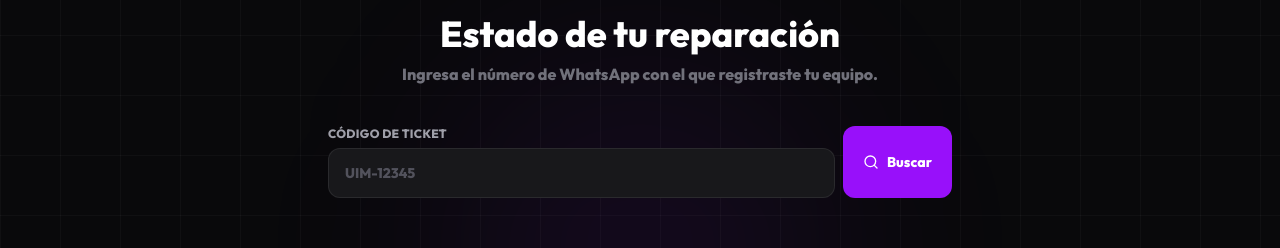
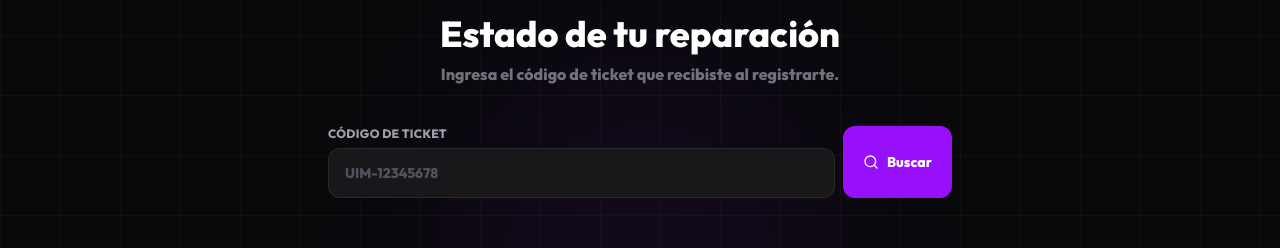
Before and after one commit to Shooukoo/gest-reparaciones, a Next.js app: page /estado in a window 1280 px wide. Shown: the part 205-453 px from the top of the page. Built offline with nearby package versions, Linux system fonts and the light colour scheme; no server answers.

Commit message:
feat: Add a new page for users to track the status of their repair tickets by code.

```diff
--- a/src/app/estado/page.tsx
+++ b/src/app/estado/page.tsx
@@ -32,18 +32,18 @@ const ESTADO_CONFIG = {
 };
 
 export default function EstadoPage() {
-    const [whatsapp, setWhatsapp] = useState("");
+    const [ticketCode, setTicketCode] = useState("");
     const [tickets, setTickets] = useState<Ticket[]>([]);
     const [searched, setSearched] = useState(false);
     const [loading, setLoading] = useState(false);
 
     async function handleSearch(e: React.FormEvent) {
         e.preventDefault();
-        if (!whatsapp.trim()) return;
+        if (!ticketCode.trim()) return;
         setLoading(true);
         setSearched(false);
         try {
-            const ticket = await getTicketByCode(whatsapp.trim());
+            const ticket = await getTicketByCode(ticketCode.trim());
             setTickets(ticket ? [ticket] : []);
         } finally {
             setSearched(true);
@@ -74,22 +74,22 @@ export default function EstadoPage() {
                         Estado de tu reparación
                     </h1>
                     <p className="text-zinc-500 text-sm sm:text-base">
-                        Ingresa el número de WhatsApp con el que registraste tu equipo.
+                        Ingresa el código de ticket que recibiste al registrarte.
                     </p>
                 </div>
 
                 {/* Search form */}
                 <form onSubmit={handleSearch} className="flex gap-2 mb-8">
                     <div className="relative flex-1">
-                        <label htmlFor="whatsapp" className="block text-xs font-semibold text-zinc-400 mb-1.5 uppercase tracking-wide">Código de ticket</label>
+                        <label htmlFor="ticketCode" className="block text-xs font-semibold text-zinc-400 mb-1.5 uppercase tracking-wide">Código de ticket</label>
                         <input
-                            id="whatsapp"
-                            name="whatsapp"
+                            id="ticketCode"
+                            name="ticketCode"
                             type="text"
                             required
-                            value={whatsapp}
-                            onChange={(e) => setWhatsapp(e.target.value)}
-                            placeholder="UIM-12345"
+                            value={ticketCode}
+                            onChange={(e) => setTicketCode(e.target.value)}
+                            placeholder="UIM-12345678"
                             className="w-full pl-4 pr-4 py-3.5 bg-zinc-900 border border-white/8 rounded-xl text-white placeholder-zinc-600 focus:outline-none focus:ring-2 focus:ring-purple-500 focus:border-transparent transition-all text-sm"
                         />
                     </div>
@@ -120,7 +120,7 @@ export default function EstadoPage() {
                         <ClipboardList className="w-12 h-12 text-zinc-700 mx-auto mb-3" />
                         <p className="text-zinc-400 font-semibold">No encontramos tickets</p>
                         <p className="text-zinc-600 text-sm mt-1">
-                            Verifica que el número sea exactamente el que usaste al registrarte.
+                            Verifica que el código sea exactamente el que recibiste al registrarte.
                         </p>
                     </div>
                 )}
```
